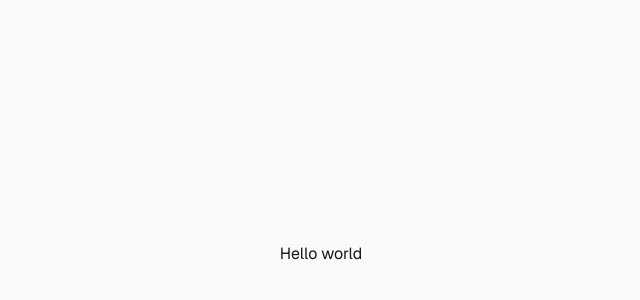
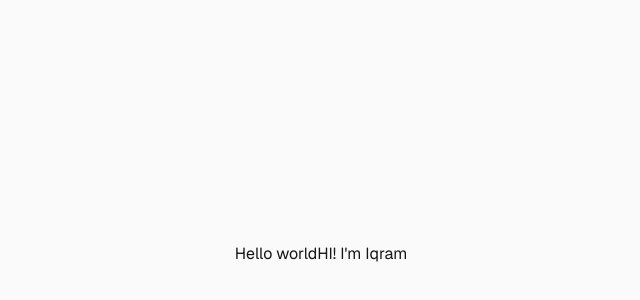
Before and after one commit to siddiquesakib/Unity-Shop, a Next.js app: page / in a window 1280 px wide. Shown: the part 146-446 px from the top of the page, without its empty margins (319-959 px from the left). Built offline with nearby package versions, Linux system fonts and the light colour scheme.

Commit message:
pushing my branch

```diff
--- a/src/app/page.jsx
+++ b/src/app/page.jsx
@@ -3,7 +3,8 @@ import Image from "next/image";
 export default function Home() {
   return (
     <div className="flex min-h-screen items-center justify-center bg-zinc-50 font-sans dark:bg-black">
-    <p>Hello world</p>
+      <p>Hello world</p>
+      <p>HI! I'm Iqram</p>
     </div>
   );
 }
```
